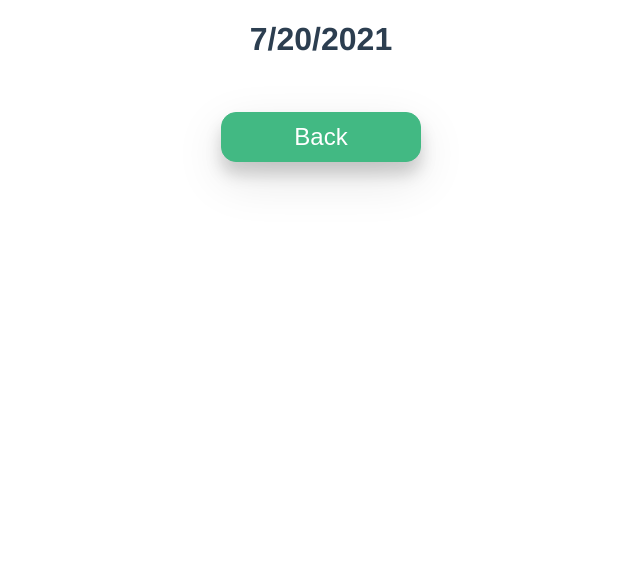
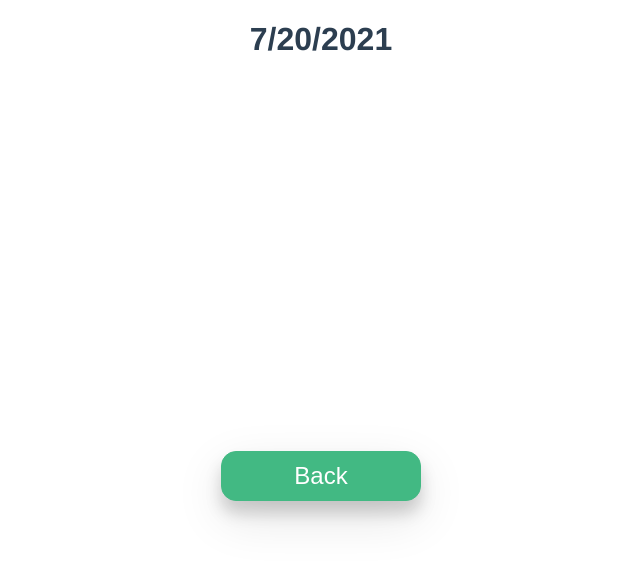
Before and after one commit to nebudev14/Planify, a Vue app: page /planner in a window 1280 px wide. Shown: the top 564 px of the page, without its empty margins (319-959 px from the left). Built offline with nearby package versions, Linux system fonts and the light colour scheme.

Commit message:
Position elements

```diff
--- a/src/components/Calendar.vue
+++ b/src/components/Calendar.vue
@@ -1,6 +1,8 @@
 <template>
     <h1>{{ plans }}</h1>
-    <button v-on:click="routeToStart" class="btn">Back</button>
+    <div class="mainContainer">
+        <button v-on:click="routeToStart" class="btn">Back</button>
+    </div>
 </template>
 
 <script lang="ts">
--- a/src/views/Planner.vue
+++ b/src/views/Planner.vue
@@ -1,3 +1,7 @@
+<template>
+  <Calendar />
+</template>
+
 <script lang="ts">
   import { computed, ComputedRef, defineComponent } from 'vue';
   import router from '../router';
--- a/src/views/Start.vue
+++ b/src/views/Start.vue
@@ -1,6 +1,6 @@
 <template>
   <ToggleTheme />
-  <div class="startContainer">
+  <div class="mainContainer">
     <Title />
   </div>
 
@@ -20,7 +20,7 @@ export default {
 </script>
 
 <style>
-  .startContainer {
+  .mainContainer {
     height: 95vh;
     display: flex;
     align-items: center;
```
